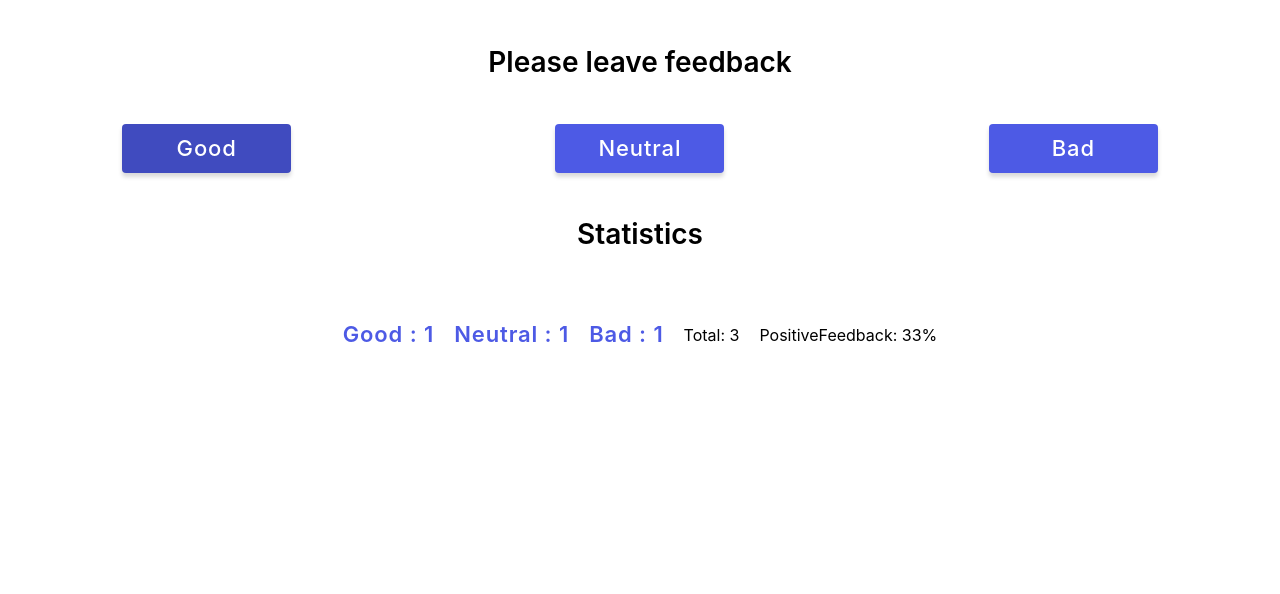
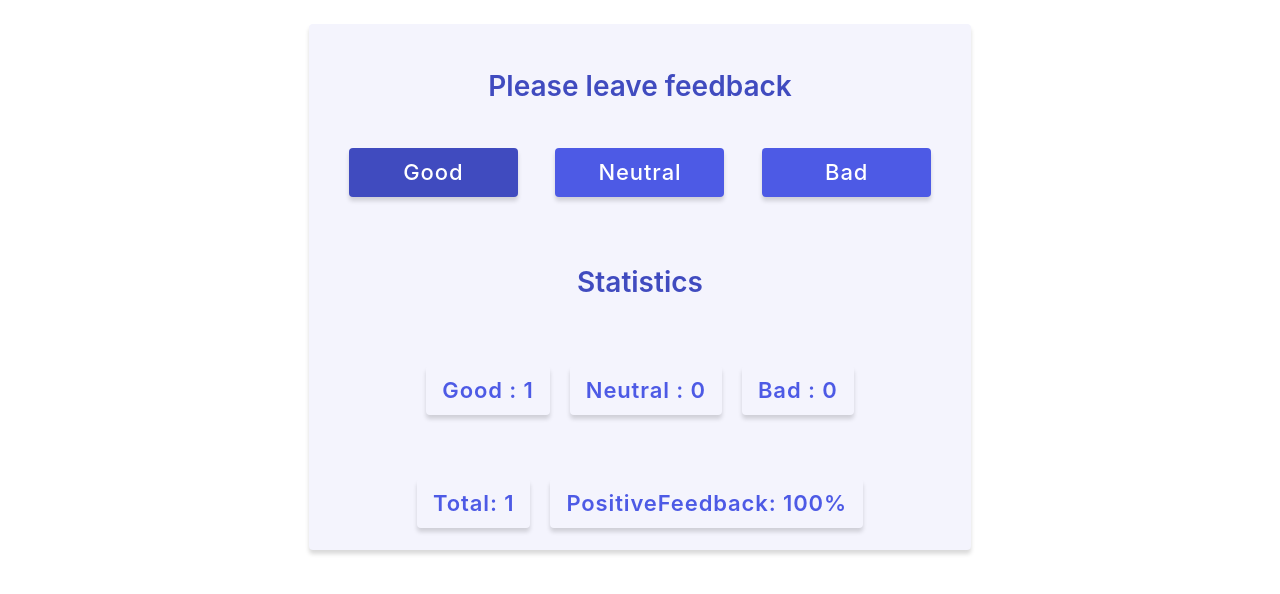
Before and after one commit to Svitlana-Ivanchuk/goit-react-hw-02-feedback, a React (Create React App) app: page / in a window 1280 px wide. Both pictures are taken after a click on the button "Good". Shown: the top 594 px of the page. Built offline with nearby package versions, Linux system fonts and the light colour scheme.

Commit message:
fifnished

```diff
--- a/src/components/App.jsx
+++ b/src/components/App.jsx
@@ -2,6 +2,7 @@ import React, { Component } from 'react';
 import { FeedbackOptions } from './FeedbackOptions/FeedbackOptions';
 import { Statistics } from './Statistics/Statistics';
 import { Section } from './Section/Section';
+import { Layout } from './Layout';
 
 export class App extends Component {
   state = {
@@ -11,18 +12,14 @@ export class App extends Component {
   };
 
   handelClick = elem => {
-    //let status = evt.target.name;
-    const { good, neutral, bad } = this.state;
-    //console.log(this.state.key);
-
-    this.setState(prevState => ({ good: prevState.good + 1 }));
-    this.setState(prevState => ({ neutral: prevState.neutral + 1 }));
-    this.setState(prevState => ({ bad: prevState.bad + 1 }));
+    const status = elem.target.name;
+    //console.log([status]);
+    this.setState(prevState => ({ [status]: prevState[status] + 1 }));
   };
 
   render() {
     return (
-      <div>
+      <Layout>
         <Section title="Please leave feedback">
           <FeedbackOptions
             options={this.state}
@@ -33,7 +30,7 @@ export class App extends Component {
         <Section title="Statistics">
           <Statistics feedbacks={this.state}></Statistics>
         </Section>
-      </div>
+      </Layout>
     );
   }
 }
--- /dev/null
+++ b/src/components/Layout.js
@@ -0,0 +1,14 @@
+import styled from 'styled-components';
+
+export const Layout = styled.div`
+  display: flex;
+  flex-direction: column;
+  gap: 24px;
+  padding: 0 31px;
+  margin: 0 auto;
+  margin-top: 24px;
+  max-width: 600px;
+  box-shadow: 0px 4px 4px rgba(0, 0, 0, 0.15);
+  border-radius: 4px;
+  background-color: #f4f4fd;
+`;
--- a/src/components/Section/Section.styled.js
+++ b/src/components/Section/Section.styled.js
@@ -7,6 +7,6 @@ export const Title = styled.h1`
   font-weight: 600;
   font-size: 28px;
   line-height: 1.36;
-  /*text-transform: uppercase;*/
   padding: 24px;
+  color: #404bbf;
 `;
--- a/src/components/Statistics/Statistics.js
+++ b/src/components/Statistics/Statistics.js
@@ -1,25 +1,36 @@
-import { StatsBoard, StatsElem } from './Statistics.styled';
+import {
+  StatsBoard,
+  StatsCounter,
+  StatsElem,
+  StatsFeedback,
+} from './Statistics.styled';
 
 export const Statistics = ({ feedbacks }) => {
   const keysFeedbacks = Object.keys(feedbacks);
   const { good, neutral, bad } = feedbacks;
-  console.log(keysFeedbacks);
-  console.log(feedbacks);
   const countTotalFeedback = good + neutral + bad;
+  const totalNoFeedback = countTotalFeedback === 0;
+  const countPositiveFeedbackPercentage = totalNoFeedback
+    ? 0
+    : Math.round((good / countTotalFeedback) * 100);
 
-  const countPositiveFeedbackPercentage =
-    countTotalFeedback === 0
-      ? 0
-      : Math.round((good / countTotalFeedback) * 100);
-  return (
+  return totalNoFeedback ? (
+    <span>'There is no feedback'</span>
+  ) : (
     <StatsBoard>
-      {keysFeedbacks.map(key => (
-        <StatsElem key={key}>
-          {key} : {feedbacks[key]}
+      <StatsFeedback>
+        {keysFeedbacks.map(key => (
+          <StatsElem key={key}>
+            {key} : {feedbacks[key]}
+          </StatsElem>
+        ))}
+      </StatsFeedback>
+      <StatsCounter>
+        <StatsElem>Total: {countTotalFeedback}</StatsElem>
+        <StatsElem>
+          PositiveFeedback: {countPositiveFeedbackPercentage}%
         </StatsElem>
-      ))}
-      <p>Total: {countTotalFeedback}</p>
-      <p>PositiveFeedback: {countPositiveFeedbackPercentage}%</p>
+      </StatsCounter>
     </StatsBoard>
   );
 };
--- a/src/components/Statistics/Statistics.styled.js
+++ b/src/components/Statistics/Statistics.styled.js
@@ -4,6 +4,7 @@ export const StatsBoard = styled.div`
   display: flex;
   justify-content: center;
   align-items: center;
+  flex-direction: column;
   gap: 20px;
 `;
 
@@ -16,4 +17,17 @@ export const StatsElem = styled.p`
   text-transform: capitalize;
   font-weight: 600;
   color: #4d5ae5;
+  box-shadow: 0px 4px 4px rgba(0, 0, 0, 0.15);
+  border-radius: 4px;
+  padding: 8px 16px;
 `;
+
+export const StatsFeedback = styled.div`
+  display: flex;
+  gap: 20px;
+`;
+
+export const StatsCounter = styled.div`
+  display: flex;
+  gap: 20px;
+`;
```
